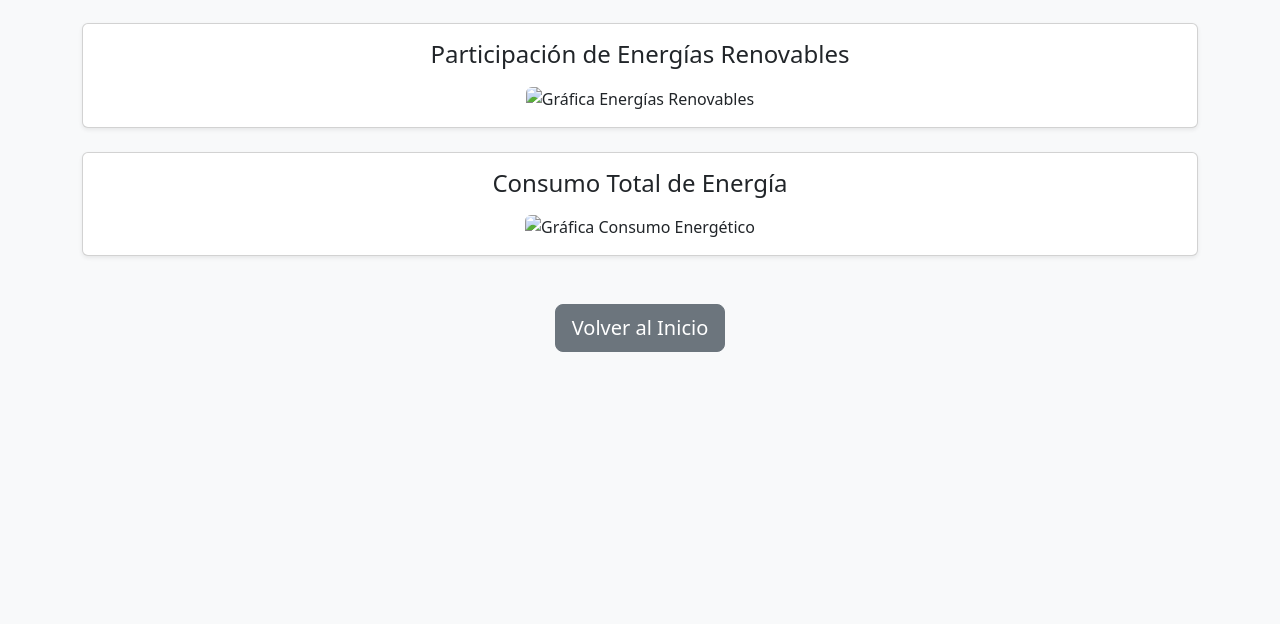
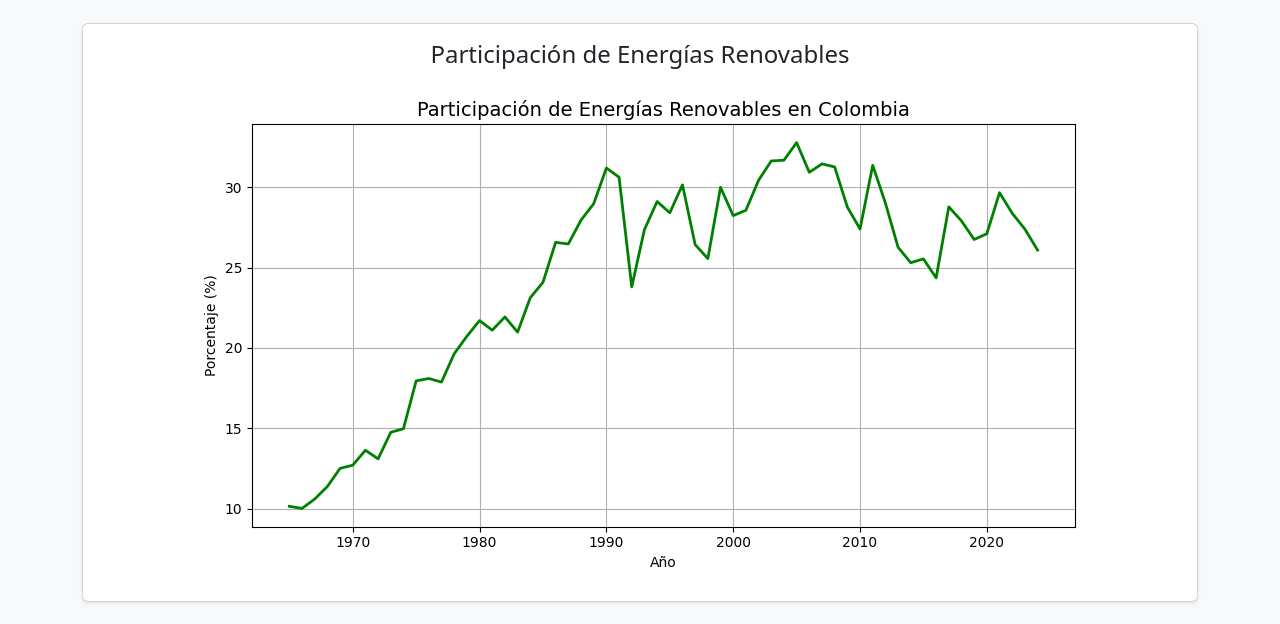
Before and after one commit to Pyrean12/Tranformacion--creicmiento-y-futoro-verde-de-la-energia-verde-en-Colombia, a plain HTML site: page graficas.html in a window 1280 px wide. Shown: the part 121-745 px from the top of the page. Drawn offline with nearby package versions, Linux system fonts and the light colour scheme.

Commit message:
Add files via upload

```diff
--- a/graficas.html
+++ b/graficas.html
@@ -13,14 +13,14 @@
     <div class="card mb-4 shadow-sm">
       <div class="card-body">
         <h4 class="card-title mb-3">Participación de Energías Renovables</h4>
-        <img src="static/grafica1.png" class="img-fluid rounded" alt="Gráfica Energías Renovables">
+        <img src="grafica1.png" class="img-fluid rounded" alt="Gráfica Energías Renovables">
       </div>
     </div>
 
     <div class="card mb-4 shadow-sm">
       <div class="card-body">
         <h4 class="card-title mb-3">Consumo Total de Energía</h4>
-        <img src="static/grafica2.png" class="img-fluid rounded" alt="Gráfica Consumo Energético">
+        <img src="grafica2.png" class="img-fluid rounded" alt="Gráfica Consumo Energético">
       </div>
     </div>
 
```
Also changed, not shown: grafica1.png (added), grafica2.png (added).
